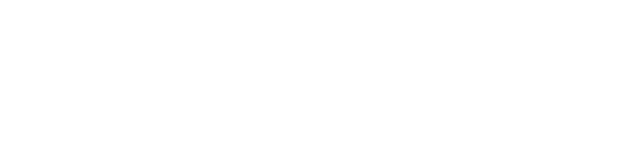
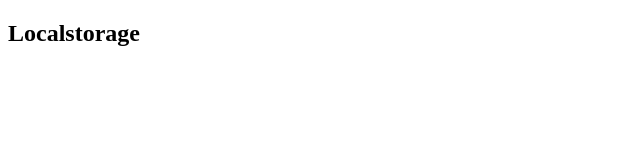
Before and after one commit to ChrisBerg03/JS-first-lecture, a plain HTML site: page function-localstorage-export-import/index.html in a window 1280 px wide. Shown: the whole page, without its empty margins (0-640 px from the left). Drawn offline with Linux system fonts and the light colour scheme.

Commit message:
bla bal bla

```diff
--- a/function-localstorage-export-import/index.html
+++ b/function-localstorage-export-import/index.html
@@ -10,6 +10,7 @@
         />
     </head>
     <body>
+        <h2>Localstorage</h2>
         <script src="/function-localstorage-export-import/js/script.js"></script>
     </body>
 </html>
```
